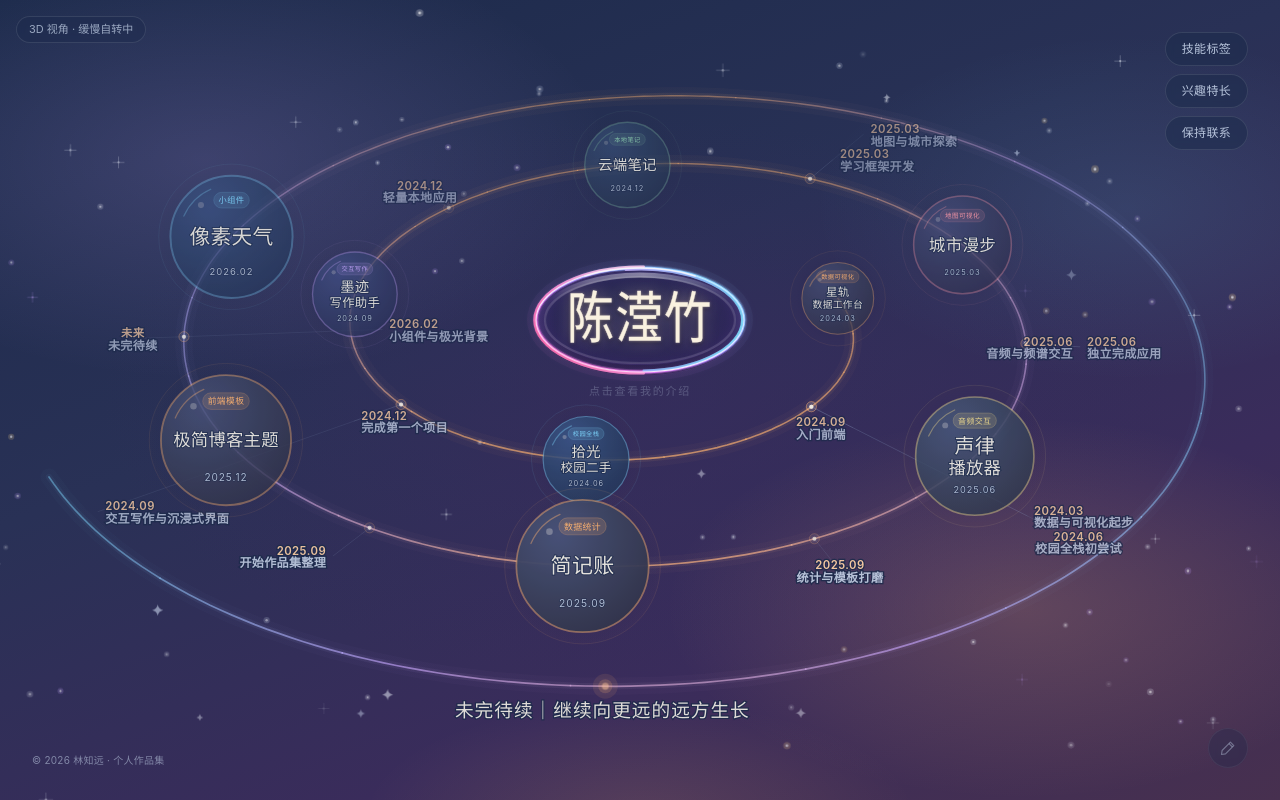
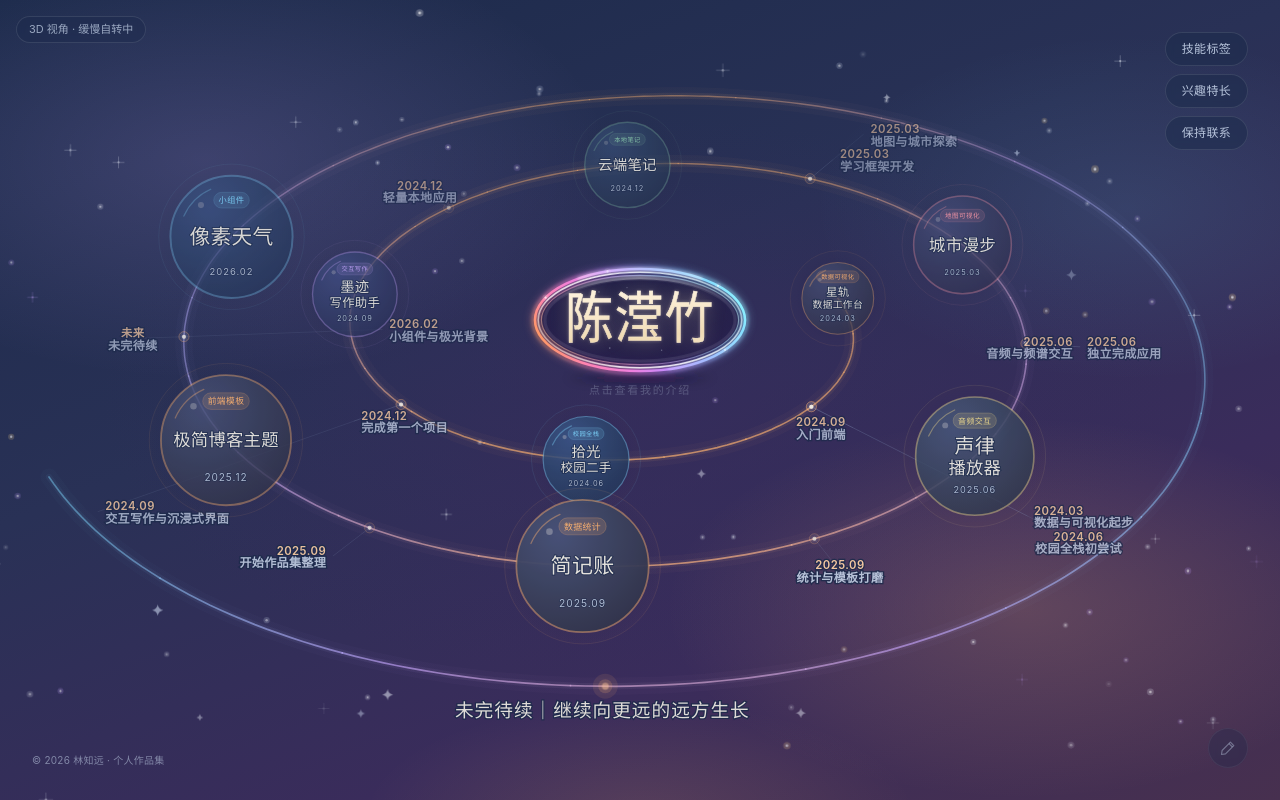
Before and after one commit to cyz985/personal-website, a React (Vite) app: page / in a window 1280 px wide. Built offline with nearby package versions, Linux system fonts and the light colour scheme; a web font is replaced by a local one.

Commit message:
feat: 中心椭圆升级为连续冷暖渐变琉璃环，双层流光与内部星点

```diff
--- a/src/components/CenterCore.tsx
+++ b/src/components/CenterCore.tsx
@@ -1,13 +1,13 @@
 /**
- * 中心载体：横向薄水晶光椭圆（严格对标参考图）
- * - 造型：横向轻微椭圆（约 1.95 : 1），不是正圆
- * - 质感：盘面通透（能看到背后星空），靠近描边处才有一点点淡紫玻璃沉积
- * - 光环：细的粉→紫→蓝渐变流光描边，双线错位 + 白色芯线，做出薄水晶壁的厚度
- * - 光晕：外围光晕刻意压低，内敛柔和，不抢星球视觉重心
- * - 立体：顶部内侧折射高光 + 底部内阴影 + 底缘一线厚度暗边，克制的水晶层次
- * - 文字：洒脱舒展的毛笔书法字（Ma Shan Zheng），暖白色，居中清晰
+ * 中心载体：横向水晶琉璃光环椭圆（严格对标参考图）
+ * - 造型：横向椭圆（约 2 : 1），不是正圆
+ * - 材质：一层连续的冷暖渐变琉璃环——暖粉橙在左/左下，冰蓝在右/右上，
+ *         外层柔光 + 内层细流光 + 白色折射芯线，连续不断，没有分段霓虹感
+ * - 立体：顶部折射高光、内侧回光、底部柔和投影，悬浮的厚玻璃质感
+ * - 环内：半透深色底 + 细碎微弱星点
+ * - 文字：飘逸的行书（Ma Shan Zheng），暖白带细金光泽，居中
  * - 点击跳转到个人介绍页面；hover 保留柔和高亮
- * 3D 感全部由 SVG 几何绘制，不使用 CSS 3D 变换，文字始终矢量清晰
+ * 全部由 SVG 几何绘制，不使用 CSS 3D 变换，文字始终矢量清晰
  */
 
 import { useRef } from 'react'
@@ -23,12 +23,12 @@ interface CenterCoreProps {
   onOpen: () => void
 }
 
-/** 载体尺寸（像素）：横向轻微椭圆，宽高比约 1.95:1 */
-const W = 214
-const H = 110
+/** 载体尺寸（像素）：横向椭圆，宽高比约 2:1 */
+const W = 216
+const H = 108
 const CX = W / 2
 const CY = H / 2
-/** 主描边半径（留 3px 给外发光溢出） */
+/** 主描边半径（留出外发光溢出的余量） */
 const RX = W / 2 - 3
 const RY = H / 2 - 3
 
@@ -45,6 +45,19 @@ function arcPath(from: number, to: number, rx = RX, ry = RY): string {
   const largeArc = Math.abs(to - from) > 180 ? 1 : 0
   return `M ${x1.toFixed(2)} ${y1.toFixed(2)} A ${rx} ${ry} 0 ${largeArc} 1 ${x2.toFixed(2)} ${y2.toFixed(2)}`
 }
+
+/** 环内细碎星点（相对坐标，避开正中的文字区域） */
+const INNER_STARS: [number, number, number, number][] = [
+  [0.2, 0.34, 0.9, 0.45],
+  [0.31, 0.24, 0.7, 0.35],
+  [0.44, 0.2, 0.6, 0.3],
+  [0.66, 0.26, 0.8, 0.4],
+  [0.8, 0.36, 0.6, 0.3],
+  [0.74, 0.68, 0.9, 0.4],
+  [0.6, 0.78, 0.7, 0.32],
+  [0.36, 0.76, 0.8, 0.36],
+  [0.22, 0.62, 0.6, 0.28],
+]
 
 export default function CenterCore({ ariaLabel, hint, name, onOpen }: CenterCoreProps) {
   /** 按下位置：拖拽超过阈值时不视为点击 */
@@ -80,55 +93,71 @@ export default function CenterCore({ ariaLabel, hint, name, onOpen }: CenterCore
             aria-hidden="true"
           >
             <defs>
-              {/* 流光描边：左下粉 → 紫 → 右上浅蓝 */}
-              <linearGradient id="core-rim" x1="4%" y1="96%" x2="96%" y2="4%">
-                <stop offset="0%" stopColor="#FF7FC4" />
-                <stop offset="24%" stopColor="#E378EC" />
-                <stop offset="50%" stopColor="#B18CFF" />
-                <stop offset="74%" stopColor="#8FB6FF" />
-                <stop offset="100%" stopColor="#86E6FF" />
+              {/* 琉璃环主渐变：左/左下暖粉橙 → 中段淡紫 → 右/右上冰蓝，一整圈连续过渡 */}
+              <linearGradient id="core-rim" x1="1%" y1="66%" x2="99%" y2="36%">
+                <stop offset="0%" stopColor="#FF9A62" />
+                <stop offset="14%" stopColor="#FF83B2" />
+                <stop offset="32%" stopColor="#F07FDD" />
+                <stop offset="50%" stopColor="#C08CFF" />
+                <stop offset="68%" stopColor="#93A8FF" />
+                <stop offset="84%" stopColor="#7FCBFF" />
+                <stop offset="100%" stopColor="#8CF0FF" />
               </linearGradient>
-              {/* 暖粉段：左下到左侧、底部的暖色流光 */}
-              <linearGradient id="core-rim-warm" x1="30%" y1="100%" x2="100%" y2="40%">
-                <stop offset="0%" stopColor="#FF6FAE" />
-                <stop offset="45%" stopColor="#FF8FD0" />
-                <stop offset="100%" stopColor="#FFC9E8" />
+              {/* 内层细流光：比主线更冷一点，形成双层玻璃壁 */}
+              <linearGradient id="core-rim-inner" x1="4%" y1="70%" x2="96%" y2="40%">
+                <stop offset="0%" stopColor="#FFC2A0" stopOpacity="0.9" />
+                <stop offset="26%" stopColor="#FFA6CE" stopOpacity="0.9" />
+                <stop offset="52%" stopColor="#D2B0FF" stopOpacity="0.9" />
+                <stop offset="76%" stopColor="#A8D4FF" stopOpacity="0.9" />
+                <stop offset="100%" stopColor="#C3F6FF" stopOpacity="0.9" />
               </linearGradient>
-              {/* 冷蓝段：右侧到顶部的冷色流光 */}
-              <linearGradient id="core-rim-cool" x1="100%" y1="60%" x2="0%" y2="0%">
-                <stop offset="0%" stopColor="#7FE9FF" />
-                <stop offset="48%" stopColor="#8FBFFF" />
-                <stop offset="100%" stopColor="#C9B4FF" />
+              {/* 白色折射芯线：玻璃最亮的一道反光 */}
+              <linearGradient id="core-core-line" x1="0%" y1="72%" x2="100%" y2="30%">
+                <stop offset="0%" stopColor="#FFF4E8" stopOpacity="0.5" />
+                <stop offset="24%" stopColor="#FFFFFF" stopOpacity="0.95" />
+                <stop offset="52%" stopColor="#FFFFFF" stopOpacity="0.98" />
+                <stop offset="78%" stopColor="#F0FBFF" stopOpacity="0.9" />
+                <stop offset="100%" stopColor="#DFF8FF" stopOpacity="0.6" />
               </linearGradient>
-              {/* 白色芯线：玻璃壁最亮的反光 */}
-              <linearGradient id="core-core-line" x1="0%" y1="100%" x2="100%" y2="0%">
-                <stop offset="0%" stopColor="#FFE2F4" stopOpacity="0.55" />
-                <stop offset="34%" stopColor="#FFFFFF" stopOpacity="0.95" />
-                <stop offset="66%" stopColor="#EAFAFF" stopOpacity="0.95" />
-                <stop offset="100%" stopColor="#D6F6FF" stopOpacity="0.6" />
-              </linearGradient>
-              {/* 盘面：几乎透明，只在贴近描边处沉积一点点淡紫 */}
-              <radialGradient id="core-glass" cx="50%" cy="50%" r="50%">
-                <stop offset="0%" stopColor="#0B0820" stopOpacity="0" />
-                <stop offset="56%" stopColor="#171040" stopOpacity="0.12" />
-                <stop offset="82%" stopColor="#281A5A" stopOpacity="0.3" />
-                <stop offset="94%" stopColor="#3A266F" stopOpacity="0.42" />
-                <stop offset="100%" stopColor="#4A3184" stopOpacity="0.5" />
+              {/* 环内半透深色底：中间更透，靠近环壁略沉，保证环是主角 */}
+              <radialGradient id="core-glass" cx="50%" cy="46%" r="58%">
+                <stop offset="0%" stopColor="#0C0820" stopOpacity="0.24" />
+                <stop offset="52%" stopColor="#120C2A" stopOpacity="0.34" />
+                <stop offset="82%" stopColor="#1C1240" stopOpacity="0.46" />
+                <stop offset="100%" stopColor="#2A1B57" stopOpacity="0.56" />
               </radialGradient>
-              {/* 底部内阴影：让椭圆底部有一点点厚度 */}
-              <linearGradient id="core-bottom" x1="0" y1="0" x2="0" y2="1">
-                <stop offset="0%" stopColor="#05030F" stopOpacity="0" />
-                <stop offset="55%" stopColor="#05030F" stopOpacity="0" />
-                <stop offset="100%" stopColor="#05030F" stopOpacity="0.55" />
-              </linearGradient>
               {/* 顶部内侧折射高光 */}
               <linearGradient id="core-spec" x1="0%" y1="0%" x2="100%" y2="0%">
                 <stop offset="0%" stopColor="#FFFFFF" stopOpacity="0" />
-                <stop offset="22%" stopColor="#FFFFFF" stopOpacity="0.6" />
-                <stop offset="52%" stopColor="#FFFFFF" stopOpacity="0.9" />
-                <stop offset="80%" stopColor="#E9F7FF" stopOpacity="0.45" />
+                <stop offset="24%" stopColor="#FFFFFF" stopOpacity="0.55" />
+                <stop offset="50%" stopColor="#FFFFFF" stopOpacity="0.85" />
+                <stop offset="78%" stopColor="#E9F7FF" stopOpacity="0.5" />
                 <stop offset="100%" stopColor="#FFFFFF" stopOpacity="0" />
               </linearGradient>
+              {/* 底部内阴影：让玻璃壁下方沉一点点 */}
+              <linearGradient id="core-bottom" x1="0" y1="0" x2="0" y2="1">
+                <stop offset="0%" stopColor="#05030F" stopOpacity="0" />
+                <stop offset="58%" stopColor="#05030F" stopOpacity="0" />
+                <stop offset="100%" stopColor="#05030F" stopOpacity="0.45" />
+              </linearGradient>
+
+              {/* 柔和底部投影：悬浮感 */}
+              <radialGradient id="core-shadow" cx="50%" cy="50%" r="50%">
+                <stop offset="0%" stopColor="#160C2E" stopOpacity="0.55" />
+                <stop offset="65%" stopColor="#160C2E" stopOpacity="0.28" />
+                <stop offset="100%" stopColor="#160C2E" stopOpacity="0" />
+              </radialGradient>
+
+              {/* 柔光模糊：让光壁更像玻璃管而不是硬线 */}
+              <filter id="core-blur-soft" x="-30%" y="-30%" width="160%" height="160%">
+                <feGaussianBlur stdDeviation="1.5" />
+              </filter>
+              <filter id="core-blur-glow" x="-40%" y="-40%" width="180%" height="180%">
+                <feGaussianBlur stdDeviation="3.2" />
+              </filter>
+              <filter id="core-blur-shadow" x="-40%" y="-60%" width="180%" height="220%">
+                <feGaussianBlur stdDeviation="4.5" />
+              </filter>
 
               {/* 内容裁剪：所有内层光影都限制在椭圆内 */}
               <clipPath id="core-clip">
@@ -136,32 +165,48 @@ export default function CenterCore({ ariaLabel, hint, name, onOpen }: CenterCore
               </clipPath>
             </defs>
 
-            {/* 外围极轻的光晕：亮度压低，不刺眼、不抢星球重心 */}
+            {/* 悬浮投影：椭圆正下方的柔和暗影（不发光，只压暗） */}
             <ellipse
               cx={CX}
-              cy={CY}
-              rx={RX}
-              ry={RY}
-              fill="none"
-              stroke="url(#core-rim)"
-              strokeWidth={18}
-              strokeOpacity={0.05}
-            />
-            <ellipse
-              cx={CX}
-              cy={CY}
-              rx={RX}
-              ry={RY}
-              fill="none"
-              stroke="url(#core-rim)"
-              strokeWidth={7}
-              strokeOpacity={0.11}
+              cy={CY + RY + 7}
+              rx={RX * 0.72}
+              ry={7}
+              fill="url(#core-shadow)"
+              filter="url(#core-blur-shadow)"
             />
 
-            {/* 通透盘面（能看到背后的星空） */}
+            {/* 环外柔光：内敛、连续 */}
+            <g filter="url(#core-blur-glow)">
+              <ellipse
+                cx={CX}
+                cy={CY}
+                rx={RX}
+                ry={RY}
+                fill="none"
+                stroke="url(#core-rim)"
+                strokeWidth={14}
+                strokeOpacity={0.1}
+              />
+            </g>
+
+            {/* 环内半透深色底 */}
             <ellipse cx={CX} cy={CY} rx={RX} ry={RY} fill="url(#core-glass)" />
 
-            {/* 盘内光影层（裁剪在椭圆内，避免溢出成雾） */}
+            {/* 环内：细碎微弱的星点（只在文字两侧的留白里） */}
+            <g clipPath="url(#core-clip)">
+              {INNER_STARS.map(([px, py, r, o], i) => (
+                <circle
+                  key={i}
+                  cx={(px * W).toFixed(1)}
+                  cy={(py * H).toFixed(1)}
+                  r={r}
+                  fill="#E8F1FF"
+                  opacity={o}
+                />
+              ))}
+            </g>
+
+            {/* 盘内光影层（裁剪在椭圆内） */}
             <g clipPath="url(#core-clip)">
               {/* 底部内阴影 */}
               <ellipse
@@ -171,44 +216,44 @@ export default function CenterCore({ ariaLabel, hint, name, onOpen }: CenterCore
                 ry={RY - 1}
                 fill="none"
                 stroke="url(#core-bottom)"
-                strokeWidth={16}
-                opacity={0.55}
+                strokeWidth={15}
+                opacity={0.5}
               />
               {/* 顶部内侧折射高光弧 */}
               <path
-                d={arcPath(202, 338, RX - 7, RY - 7)}
+                d={arcPath(204, 336, RX - 8, RY - 8)}
                 fill="none"
                 stroke="url(#core-spec)"
-                strokeWidth={5}
-                strokeOpacity={0.45}
+                strokeWidth={4.5}
+                strokeOpacity={0.42}
                 strokeLinecap="round"
               />
-              {/* 内侧淡淡的玻璃壁回光，增加壁厚层次 */}
+              {/* 内侧淡淡的玻璃壁回光 */}
               <ellipse
                 cx={CX}
                 cy={CY}
-                rx={RX - 9}
-                ry={RY - 9}
+                rx={RX - 10}
+                ry={RY - 10}
                 fill="none"
                 stroke="#FFFFFF"
-                strokeOpacity={0.12}
-                strokeWidth={2.2}
+                strokeOpacity={0.08}
+                strokeWidth={3}
               />
             </g>
 
-            {/* 盘体厚度：底缘一线暗边 */}
+            {/* 玻璃壁底部厚度：贴着主环的一线暗边 */}
             <ellipse
               cx={CX}
-              cy={CY + 1.8}
+              cy={CY + 1.4}
               rx={RX}
               ry={RY}
               fill="none"
-              stroke="#1B1038"
-              strokeOpacity={0.42}
-              strokeWidth={3.4}
+              stroke="#241542"
+              strokeOpacity={0.3}
+              strokeWidth={3.6}
             />
 
-            {/* 光壁厚度：贴着主描边的一层薄光，让细线有水晶壁的厚度 */}
+            {/* 光壁本体：宽一点的柔光层，让环有厚度 */}
             <ellipse
               cx={CX}
               cy={CY}
@@ -216,11 +261,25 @@ export default function CenterCore({ ariaLabel, hint, name, onOpen }: CenterCore
               ry={RY}
               fill="none"
               stroke="url(#core-rim)"
-              strokeWidth={5}
-              strokeOpacity={0.3}
+              strokeWidth={8}
+              strokeOpacity={0.4}
+              filter="url(#core-blur-soft)"
             />
 
-            {/* 主描边：细的粉蓝流光 */}
+            {/* 环壁内缘的柔光：把主环与内层细线之间的暗缝填起来，像厚玻璃壁 */}
+            <ellipse
+              cx={CX}
+              cy={CY}
+              rx={RX - 4}
+              ry={RY - 4}
+              fill="none"
+              stroke="url(#core-rim)"
+              strokeWidth={5}
+              strokeOpacity={0.16}
+              filter="url(#core-blur-soft)"
+            />
+
+            {/* 主流光环线（连续） */}
             <ellipse
               className="core-edge-glow"
               cx={CX}
@@ -229,52 +288,84 @@ export default function CenterCore({ ariaLabel, hint, name, onOpen }: CenterCore
               ry={RY}
               fill="none"
               stroke="url(#core-rim)"
-              strokeWidth={2.8}
+              strokeWidth={2.6}
             />
 
-            {/* 外圈错位暖粉流光：制造双线流动感（与冷色段轻微交叠，接缝自然） */}
-            <path
-              d={arcPath(88, 272, RX + 1.6, RY + 1.3)}
-              fill="none"
-              stroke="url(#core-rim-warm)"
-              strokeWidth={2.6}
-              strokeOpacity={0.85}
-              strokeLinecap="round"
-            />
-            {/* 内圈错位冷蓝流光 */}
-            <path
-              d={arcPath(262, 448, RX - 1.8, RY - 1.4)}
-              fill="none"
-              stroke="url(#core-rim-cool)"
-              strokeWidth={2.2}
-              strokeOpacity={0.8}
-              strokeLinecap="round"
-            />
-
-            {/* 白色芯线：玻璃壁最亮的一道反光 */}
+            {/* 外层细高光：玻璃管外壁的反光 */}
             <ellipse
               cx={CX}
               cy={CY}
-              rx={RX}
-              ry={RY}
+              rx={RX - 2.6}
+              ry={RY - 2.6}
               fill="none"
               stroke="url(#core-core-line)"
-              strokeWidth={1.05}
-              strokeOpacity={0.9}
+              strokeWidth={0.9}
+              strokeOpacity={0.5}
             />
 
-            {/* 顶部镜面反光：让上方描边同样清晰锐利（只提线本身亮度，不加外晕） */}
+            {/* 内层细流光：第二道环线，形成双层玻璃 */}
+            <ellipse
+              cx={CX}
+              cy={CY}
+              rx={RX - 6.4}
+              ry={RY - 6.4}
+              fill="none"
+              stroke="url(#core-rim-inner)"
+              strokeWidth={1.1}
+              strokeOpacity={0.55}
+            />
+
+            {/* 白色折射芯线：最亮的一道（连续，不断开） */}
+            <ellipse
+              cx={CX}
+              cy={CY}
+              rx={RX - 3.4}
+              ry={RY - 3.4}
+              fill="none"
+              stroke="url(#core-core-line)"
+              strokeWidth={1.2}
+              strokeOpacity={0.85}
+            />
+
+            {/* 顶部镜面高光：只在环线上提亮，不额外加外晕 */}
             <path
-              d={arcPath(238, 302)}
+              d={arcPath(234, 306)}
               fill="none"
-              stroke="#FFF6FB"
+              stroke="#FFF8FB"
+              strokeWidth={2}
+              strokeOpacity={0.7}
+              strokeLinecap="round"
+              filter="url(#core-blur-soft)"
+            />
+            {/* 右下冷色反光 */}
+            <path
+              d={arcPath(18, 74)}
+              fill="none"
+              stroke="#DFFBFF"
               strokeWidth={1.6}
-              strokeOpacity={0.75}
+              strokeOpacity={0.55}
               strokeLinecap="round"
+              filter="url(#core-blur-soft)"
             />
+
+            {/* 环线上的细小光点：像水晶壁里的折射火花 */}
+            {[
+              [206, 0.9],
+              [252, 0.65],
+              [318, 0.8],
+              [36, 0.6],
+            ].map(([deg, o], i) => {
+              const [x, y] = pointAt(deg, RX, RY)
+              return (
+                <g key={i}>
+                  <circle cx={x} cy={y} r={3.2} fill="#FFF3FA" opacity={0.16 * o} />
+                  <circle cx={x} cy={y} r={1.15} fill="#FFFFFF" opacity={0.75 * o} />
+                </g>
+              )
+            })}
           </svg>
 
-          {/* 名字：毛笔行书，暖白色，始终正对镜头、清晰锐利 */}
+          {/* 名字：飘逸行书，暖白带细金光泽，始终正对镜头、清晰锐利 */}
           <span
             className="core-name pointer-events-none absolute inset-0 flex items-center justify-center whitespace-nowrap"
             style={{
@@ -282,11 +373,14 @@ export default function CenterCore({ ariaLabel, hint, name, onOpen }: CenterCore
               fontSize: Math.min(56, Math.round(168 / name.length)),
               lineHeight: 1,
               letterSpacing: 2,
-              transform: 'scaleX(0.84)',
-              color: '#F9F1E0',
-              WebkitTextStroke: '0.4px rgba(250, 242, 226, 0.9)',
-              textShadow:
-                '0 0 16px rgba(255, 226, 190, 0.38), 0 0 3px rgba(255, 240, 220, 0.5), 0 2px 6px rgba(0, 0, 0, 0.45)',
+              transform: 'scaleX(0.86)',
+              backgroundImage:
+                'linear-gradient(176deg, #FFFBF2 0%, #F9EDD6 34%, #EAD2A6 64%, #FFF6E4 100%)',
+              WebkitBackgroundClip: 'text',
+              backgroundClip: 'text',
+              color: 'transparent',
+              WebkitTextStroke: '0.4px rgba(255, 243, 220, 0.75)',
+              textShadow: '0 0 18px rgba(255, 231, 196, 0.35), 0 0 4px rgba(255, 240, 218, 0.4)',
               paddingBottom: 2,
             }}
           >
```
